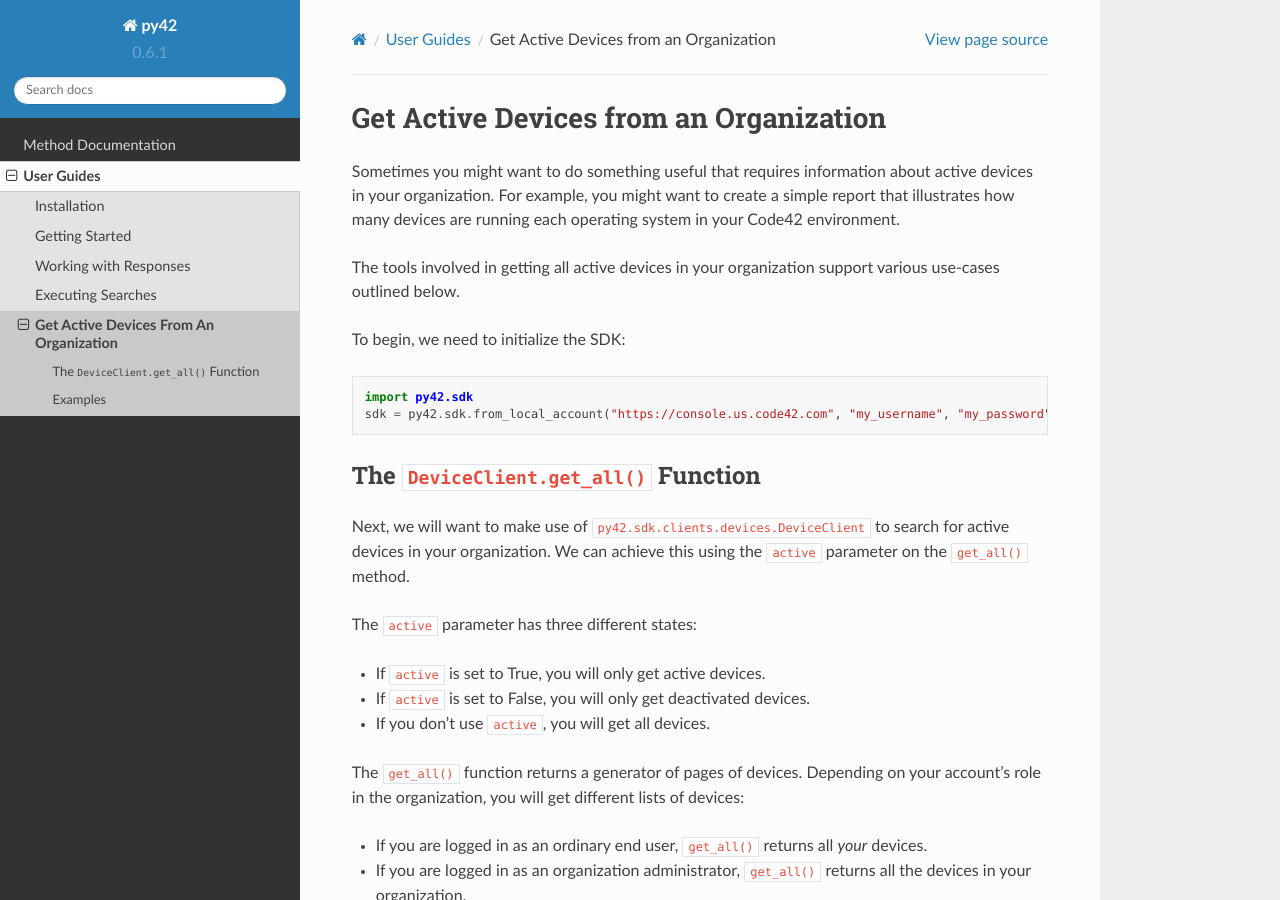
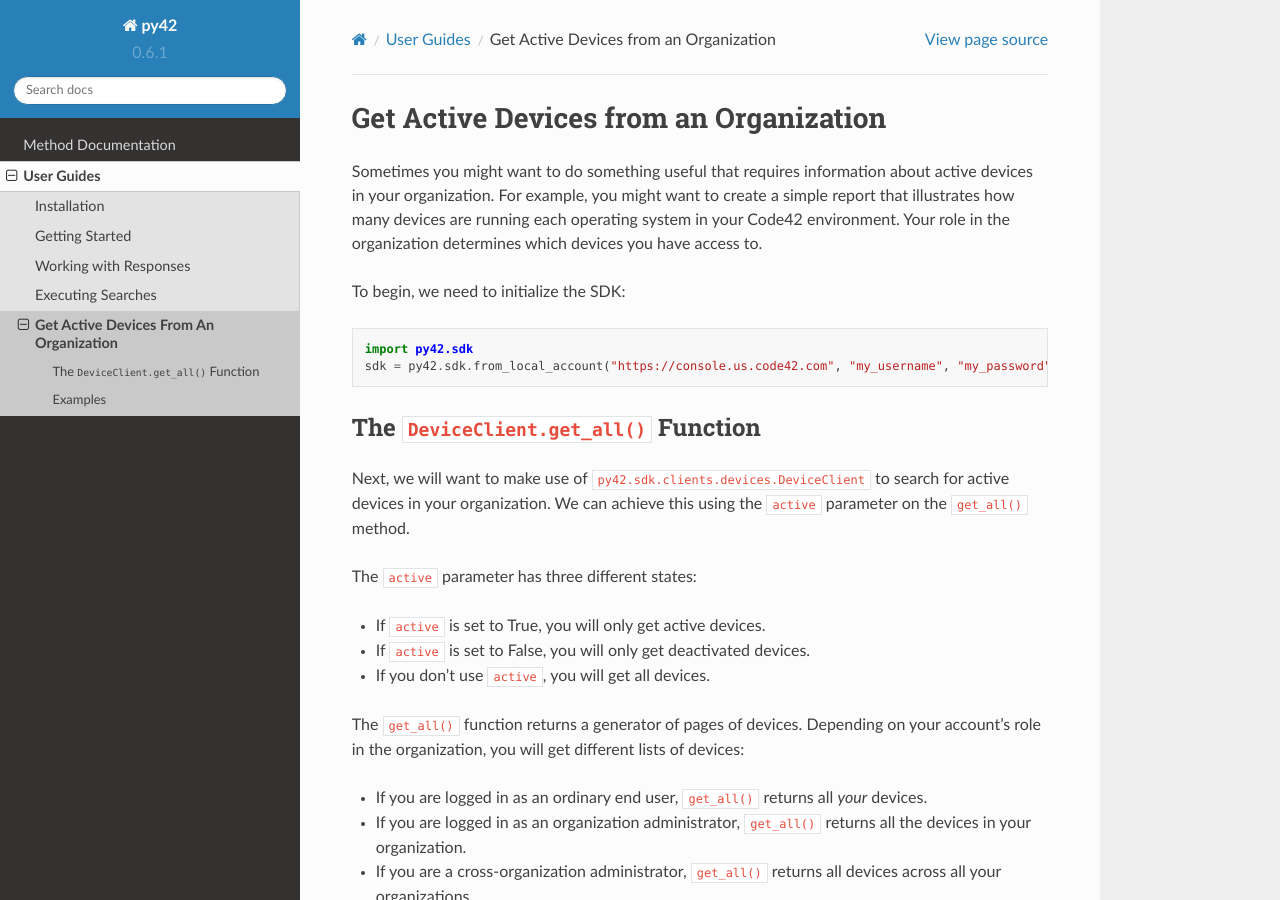
Before and after one commit to code42/py42, a Sphinx documentation site: the page built from docs/userguides/orgdevices.md, in a window 1280 px wide and 900 px high. Built offline with Sphinx 7.4.7 and the Read the Docs theme 2.0.0, drawn with Linux system fonts in a browser that asks for light colours; the version number is read from the project's files by our own code; some of the changed text lies outside the part shown.

Commit message:
Sentencing

````diff
--- a/docs/userguides/orgdevices.md
+++ b/docs/userguides/orgdevices.md
@@ -2,9 +2,7 @@
 
 Sometimes you might want to do something useful that requires information about active devices in your organization.
 For example, you might want to create a simple report that illustrates how many devices are running each operating
-system in your Code42 environment.
-
-The tools involved in getting all active devices in your organization support various use-cases outlined below.
+system in your Code42 environment. Your role in the organization determines which devices you have access to.
 
 To begin, we need to initialize the SDK:
 ```python
@@ -56,3 +54,6 @@
     for device in devices:
         print("{0} - {1}".format(device["guid"], device["osName"]))
 ```
+
+We got the org UID from the engineering organization and then passed it as a parameter to the method to get all the
+devices, thus getting all the active devices in the engineering organization.
````
